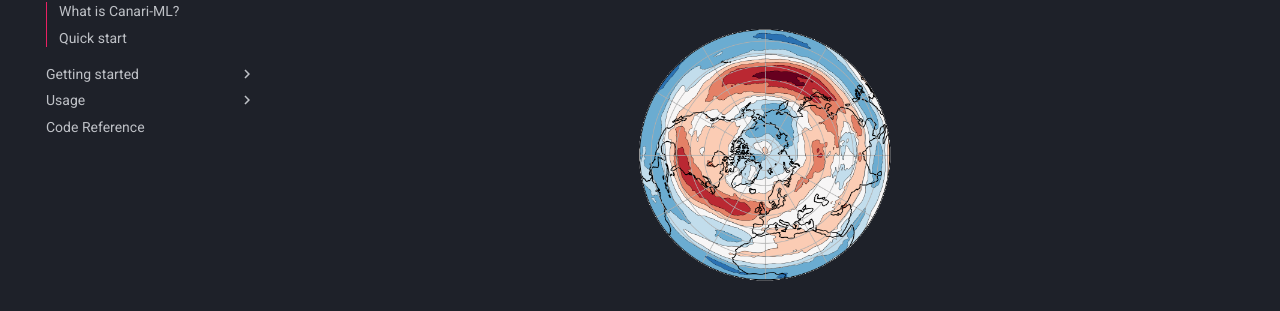
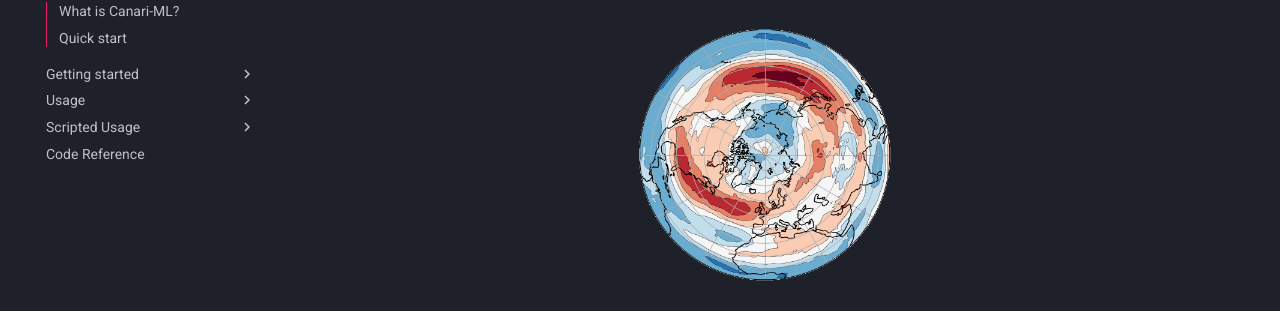
Before and after one commit to CANARI-ML/canari-ml, an MkDocs documentation site: the page built from docs/index.md, in a window 1280 px wide. Shown: the part 154-465 px from the top of the page. Built offline with MkDocs 1.6.1 and Material for MkDocs 9.7.7, drawn with Linux system fonts in a browser that asks for light colours; some web fonts are replaced; plug-ins that fetch from the network failed and are left out.

Commit message:
docs(mkdocs): Add dummy file to show use of experiment configs
Refs: #28

```diff
--- a/mkdocs.yml
+++ b/mkdocs.yml
@@ -119,4 +119,6 @@ nav:
     - Predict: predict.md
     - Postprocess: postprocess.md
     - Plot: plot.md
+  - Scripted Usage:
+    - Experiments: running_experiments.md
   - Code Reference: reference/
```
Also changed, not shown: docs/running_experiments.md (added, +3 -0 lines).
